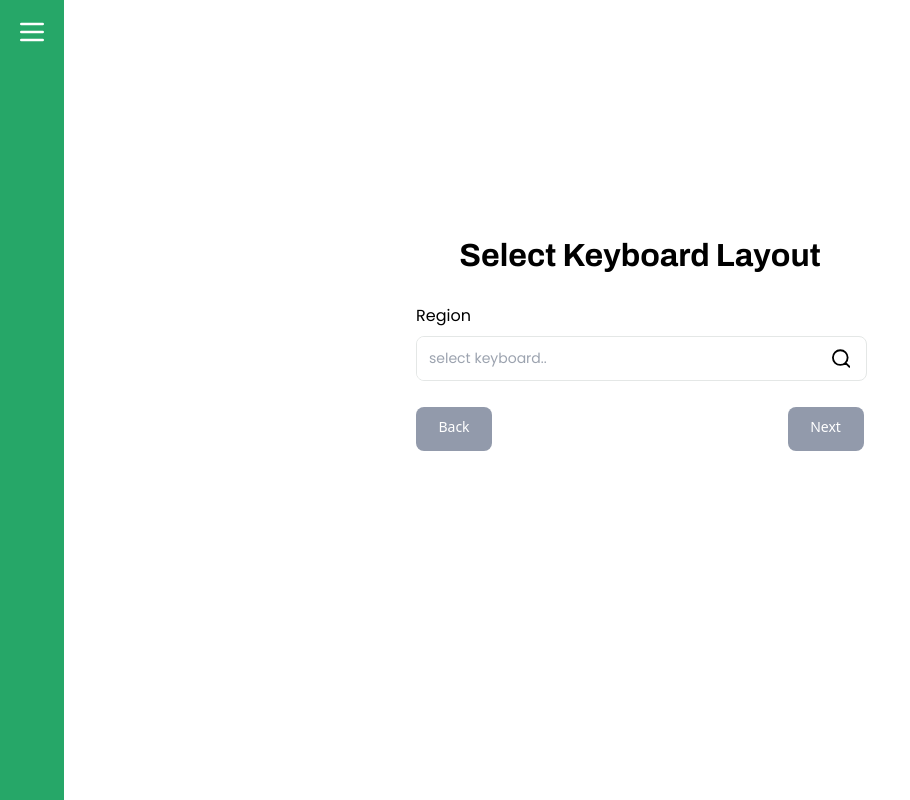
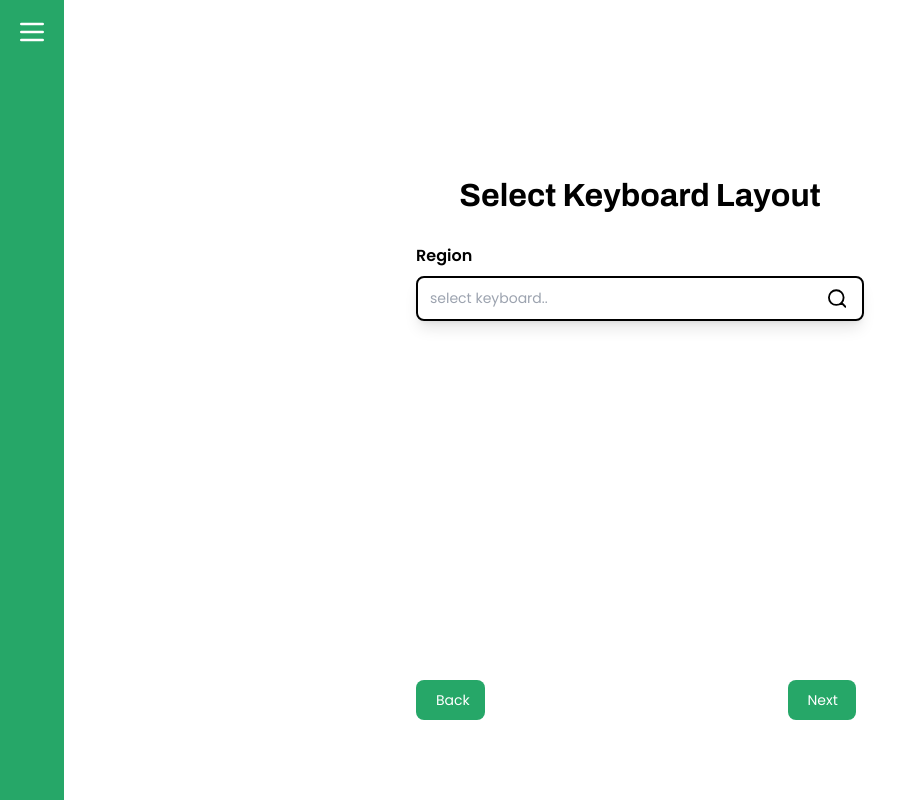
Before and after one commit to tealinuxos/tealinux-installer, a SvelteKit app: page /installation/keyboard in a window 1280 px wide. Shown: the whole page, without its empty margins (0-910 px from the left). Built offline with nearby package versions, Linux system fonts and the light colour scheme.

Commit message:
invoke get keyboard

```diff
--- a/src/routes/installation/keyboard/+page.svelte
+++ b/src/routes/installation/keyboard/+page.svelte
@@ -1,30 +1,150 @@
 <script>
-	import Sidebar from "../../../lib/components/Sidebar.svelte";
+	import Sidebar from '$lib/components/Sidebar.svelte';
+	import { invoke } from '@tauri-apps/api/tauri';
+	import { onMount } from 'svelte';
+	import { fly } from 'svelte/transition';
 
+	let json = [];
+	let filteredKeyboards = [];
+	let selectedKeyboards = null;
+	let showOptions = false;
+	let searchTerm = '';
+	let showVariants = {};
 
+	const getKeyboard = async () => {
+		invoke('get_keyboard_json').then((response) => {
+			json = JSON.parse(response);
+			filteredKeyboards = json;
+			console.log(json);
+		});
+	};
+
+	const toggleVariants = (keyboardName) => {
+		showVariants = {
+			...showVariants,
+			[keyboardName]: !showVariants[keyboardName]
+		};
+	};
+
+	function filterOptions() {
+		const term = searchTerm.toLowerCase();
+		filteredKeyboards = json.filter((e) => e.name.toLowerCase().includes(term));
+	}
+
+	$: searchTerm, filterOptions();
+
+	const selectKeyboards = (name, variant) => {
+		selectedKeyboards = variant;
+		searchTerm = name;
+		toggleOptions();
+	};
+
+	const toggleOptions = () => {
+		showOptions = !showOptions;
+	};
+
+	onMount(() => {
+		getKeyboard();
+	});
 </script>
+
 <Sidebar />
-<section class="flex flex-col items-center justify-center h-screen">
+<section class="flex flex-col items-center justify-center h-[85dvh]">
 	<form class="text-center w-[50dvw] p-8 rounded-md min-h-[50dvh]">
 		<div>
 			<h1 class="text-center mb-6 font-bold text-[32px] font-archivo">Select Keyboard Layout</h1>
 		</div>
-        <div class="max-w-md mx-auto mb-4">
-            <h2 class="font-poppin text-left mb-2 font-medium">Region</h2>
-            <div class="relative flex items-center w-[451px] h-[45px] rounded-lg bg-white overflow-hidden border border-greyBorder">
+		<div class="relative max-w-md mx-auto mb-4">
+			<h2 class="font-poppinsemibold text-left mb-2">Region</h2>
+			<div
+				class="relative flex items-center w-full h-[45px] {showOptions
+					? ' rounded-t-lg border border-greyBorder'
+					: 'rounded-lg border-2 border-black'} overflow-hidden shadow-lg"
+			>
 				<input
 					type="text"
 					placeholder="select keyboard.."
-                class="peer h-full w-full outline-none text-sm text-gray-700 pr-2 pl-[12px] font-poppin"
+					class="peer h-full w-full outline-none text-sm text-black text-opacity-50 bg-transparent pr-2 pl-[12px] font-poppin"
+					bind:value={searchTerm}
+					on:click={toggleOptions}
+				/>
+				<svg
+					class="mr-[16px]"
+					width="20"
+					height="21"
+					viewBox="0 0 20 21"
+					fill="none"
+					xmlns="http://www.w3.org/2000/svg"
 				>
-                <svg class="mr-[16px]" width="20" height="21" viewBox="0 0 20 21" fill="none" xmlns="http://www.w3.org/2000/svg">
-                    <path d="M19 19.5L14.65 15.15M17 9.5C17 13.9183 13.4183 17.5 9 17.5C4.58172 17.5 1 13.9183 1 9.5C1 5.08172 4.58172 1.5 9 1.5C13.4183 1.5 17 5.08172 17 9.5Z" stroke="black" stroke-width="2" stroke-linecap="round" stroke-linejoin="round"/>
+					<path
+						d="M19 19.5L14.65 15.15M17 9.5C17 13.9183 13.4183 17.5 9 17.5C4.58172 17.5 1 13.9183 1 9.5C1 5.08172 4.58172 1.5 9 1.5C13.4183 1.5 17 5.08172 17 9.5Z"
+						stroke="black"
+						stroke-width="2"
+						stroke-linecap="round"
+						stroke-linejoin="round"
+					/>
 				</svg>
 			</div>
-            <div class="max-w-md mx-auto mt-30 mt-[26px]">
-                <div class="grid grid-cols-2 gap-[295px]">
-                    <a href="/installation" class="text-white bg-greyButton hover:bg-gray-500 focus:ring-4 font-medium rounded-lg text-sm px-5 py-2.5 me-2 mb-2 h-[44px] w-[76px]">Back</a>
-                    <a href="/installation/timezone" class="text-white bg-greyButton hover:bg-gray-500 focus:ring-4 focus:ring-gray-900 font-medium rounded-lg text-sm px-5 py-2.5 me-2 mb-2 focus:outline-none h-[44px] w-[76px]">Next</a>
+			{#if showOptions}
+				<div
+					class="z-10 absolute w-full bg-white border border-greyBorder rounded-b-xl max-h-[30vh] overflow-y-auto"
+					in:fly={{ y: -10, duration: 1000 }}
+					out:fly={{ y: 10, duration: 300 }}
+				>
+					{#each filteredKeyboards.sort((a, b) => a.name.localeCompare(b.name)) as keyboard}
+						{@const name = keyboard.name}
+						{@const code = keyboard.code}
+						<div
+							class="border border-b-grayBorder last:border-none bg-white hover:bg-slate-100 transition-all"
+						>
+							<div
+								class="flex w-full items-center justify-between py-4 px-4 border border-b-grayBorder last:border-none bg-white transition-all"
+								on:click={() => toggleVariants(name)}
+							>
+								<p>{name} - {code}</p>
+								<img
+									src="/dropDownMain.svg"
+									alt="arrow"
+									class="{showVariants[name] ? 'rotate-180' : ''} transition-transform duration-300"
+								/>
+							</div>
+							{#if showVariants[name]}
+								{#each keyboard.variant as variant}
+									<div
+										class="flex flex-row-reverse w-full items-center justify-between py-4 px-4 border border-b-grayBorder last:border-none bg-greyVariant transition-all"
+									>
+										<input
+											required
+											type="radio"
+											id={name + 'ID'}
+											value={variant.code}
+											class="w-5 h-5"
+											on:click={() => selectKeyboards(name, variant.code)}
+										/>
+										<div class="text-start text-[14px]">
+											<label for={name + 'ID'}>{variant.code}</label>
+											<p class=" text-[#0D1814] text-opacity-50">{name} - {code}</p>
+										</div>
+									</div>
+								{/each}
+							{/if}
+						</div>
+					{/each}
+				</div>
+			{/if}
+
+			<div class="fixed bottom-[0px] max-w-md mx-auto my-30 h-[15dvh]">
+				<div class="grid grid-cols-2 gap-[295px] font-poppin">
+					<a
+						href="/installation"
+						class="text-white cursor-pointer bg-greenTealinux focus:ring-4 font-medium rounded-lg text-sm px-5 py-2.5 me-2 mb-2"
+						>Back</a
+					>
+					<a
+						href="/installation/timezone"
+						class="text-white cursor-pointer bg-greenTealinux focus:ring-4 focus:ring-gray-900 font-medium rounded-lg text-sm px-5 py-2.5 me-2 mb-2 focus:outline-none"
+						>Next</a
+					>
 				</div>
 			</div>
 		</div>
```
Lines whose indentation alone changed are shown as unchanged.
